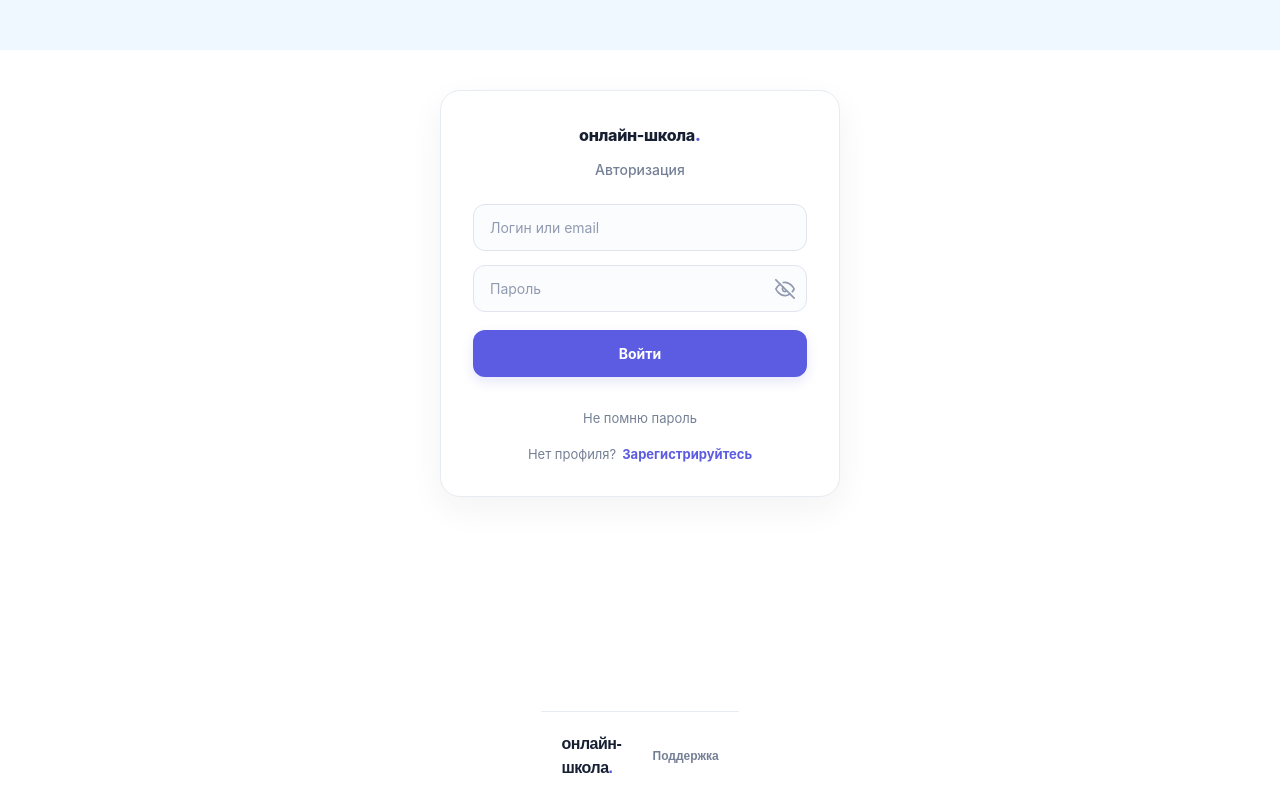
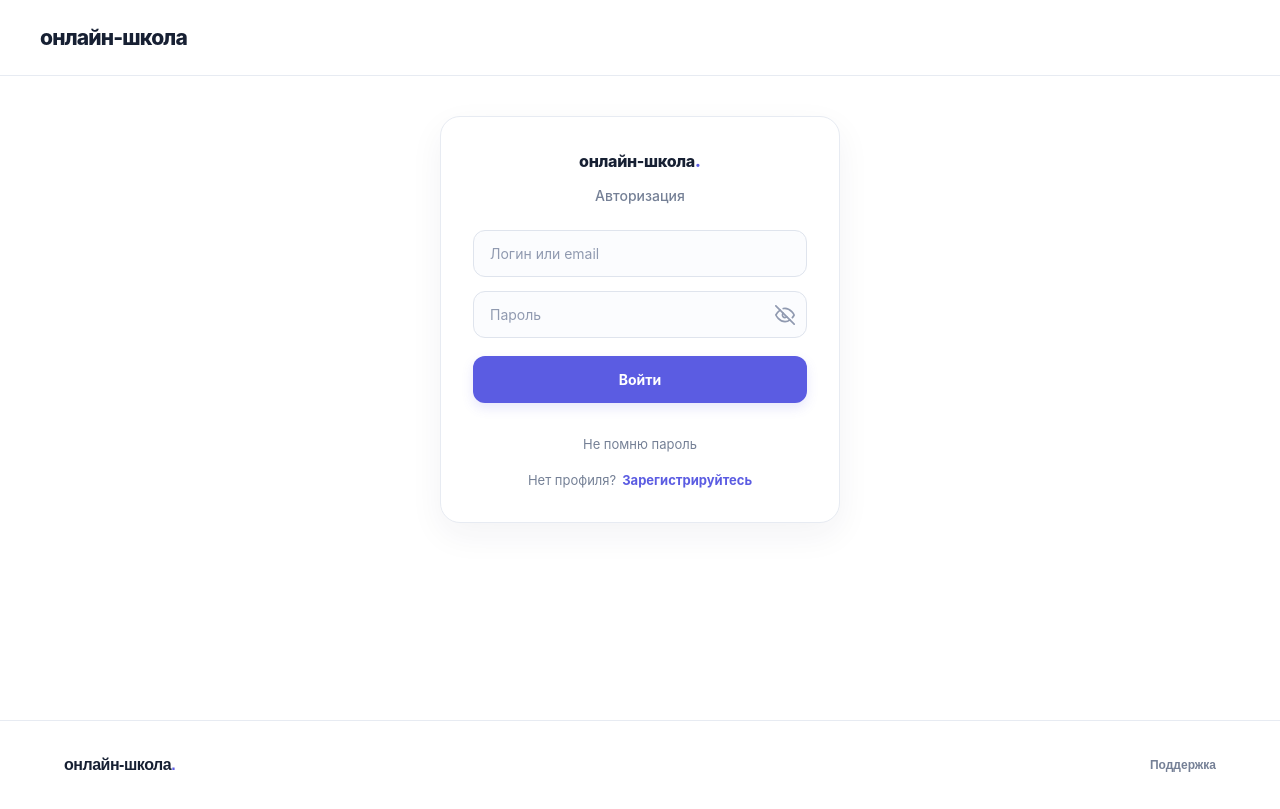
Before and after one commit to dalya1127/Frontend-OnlineSchool, a Next.js app in the folder online-school/: page /authorization in a window 1280 px wide. Built offline with nearby package versions, Linux system fonts and the light colour scheme.

Commit message:
Добавление страницы авторизации"

```diff
--- a/online-school/app/authorization/page.tsx
+++ b/online-school/app/authorization/page.tsx
@@ -4,10 +4,11 @@ import Header from "../entities/Header/ui"
 import Footer from "../entities/Footer/ui"
 
 
+
 export default function Authorization(){
     return(
         <div className={styles.main}>
-        <Header></Header>
+        <Header isRenderMenu={false}></Header>
         <AuthorizationForm></AuthorizationForm>
         <Footer></Footer>
         </div>
--- a/online-school/app/entities/Footer/ui/index.module.css
+++ b/online-school/app/entities/Footer/ui/index.module.css
@@ -5,10 +5,12 @@
   font-size: 12px;
   line-height: 1.5;
   margin-top: auto;
+  width: 100%;
+  height: 10%;
 }
 
 .footerInner {
-  width: min(1180px, calc(100% - 40px));
+  width: 90%;
   margin: 0 auto;
   min-height: 88px;
   display: flex;
--- /dev/null
+++ b/online-school/app/entities/Header/model/HeaderProps.ts
@@ -0,0 +1,3 @@
+export default interface HeaderProps{
+    isRenderMenu?: boolean;
+}
--- a/online-school/app/entities/Header/ui/index.module.css
+++ b/online-school/app/entities/Header/ui/index.module.css
@@ -1,5 +1,94 @@
-.header{
-    width: 100vw;
-    background-color: aliceblue;
-    height: 50px;
+
+.header {
+  --surface: #ffffff;
+  --text: #172033;
+  --muted: #758096;
+  --line: #e7ebf2;
+  --primary: #5b5ce2;
+  --primary-dark: #4849c8;
+  --primary-soft: #eeeeff;
+  --radius: 12px;
+
+  position: sticky;
+  top: 0;
+  z-index: 10;
+
+  display: flex;
+  align-items: center;
+  justify-content: space-between;
+  gap: 24px;
+
+  width: 100%;
+  min-height: 76px;
+  padding: 0 40px;
+
+  background: rgba(255, 255, 255, 0.88);
+  backdrop-filter: blur(18px);
+  -webkit-backdrop-filter: blur(18px);
+  border-bottom: 1px solid var(--line);
+  color: var(--text);
+  font-family: Inter, ui-sans-serif, system-ui, -apple-system, BlinkMacSystemFont,
+    "Segoe UI", sans-serif;
 }
+
+.textPlace {
+  margin: 0;
+  font-size: 21px;
+  font-weight: 800;
+  letter-spacing: -0.04em;
+  line-height: 1.2;
+  color: var(--text);
+  cursor: default;
+  user-select: none;
+}
+
+.buttonStyle {
+  display: flex;
+  align-items: center;
+  gap: 28px;
+}
+
+.buttonPlace {
+  margin: 0;
+  font-size: 14px;
+  font-weight: 600;
+  color: #69748a;
+  cursor: pointer;
+  transition: color 0.2s ease;
+  white-space: nowrap;
+  user-select: none;
+}
+
+.buttonPlace:hover {
+  color: var(--primary);
+}
+
+.buttonPlace.active {
+  color: var(--primary);
+}
+
+@media (max-width: 850px) {
+  .main {
+    padding: 0 20px;
+    gap: 16px;
+  }
+  .buttonStyle {
+    gap: 15px;
+  }
+  .buttonPlace {
+    font-size: 13px;
+  }
+}
+
+@media (max-width: 600px) {
+  .main {
+    min-height: 66px;
+    padding: 0 14px;
+  }
+  .buttonStyle {
+    display: none;
+  }
+  .textPlace {
+    font-size: 18px;
+  }
+}
--- a/online-school/app/entities/Header/ui/index.tsx
+++ b/online-school/app/entities/Header/ui/index.tsx
@@ -1,8 +1,19 @@
 'use client'
+import HeaderProps from "../model/HeaderProps"
 import styles from "./index.module.css"
 
-export default function Header(){
-    return(
-        <header className={styles.header}></header>
+
+export default function Header(data: HeaderProps) {
+    return (
+        <header className={styles.header}>
+                <h1 className={styles.textPlace}>онлайн-школа</h1>
+
+                {data.isRenderMenu==true ? <nav className={styles.buttonStyle}>
+                    <p className={styles.buttonPlace}>Главная</p>
+                    <p className={styles.buttonPlace}>Курсы</p>
+                    <p className={styles.buttonPlace}>Личный кабинет</p>
+                    <p className={styles.buttonPlace}>Домашнее задание</p>
+                </nav>:<></>}
+        </header>
     )
 }
--- a/online-school/app/entities/Widget/ui/index.tsx
+++ /dev/null
@@ -1,16 +0,0 @@
-'use client'
-import styles from './index.module.css';
-
-export default function AuthorizationForm() {
-    return(
-        <div className={styles.main}>
-            <h1 className={styles.textPlace}>онлайн-школа</h1>
-            <nav className={styles.buttonStyle}>
-                <p className={styles.buttonPlace}>Главная</p>
-                <p className={styles.buttonPlace}>Курсы</p>
-                <p className={styles.buttonPlace}>Личный кабинет</p>
-                <p className={styles.buttonPlace}>Домашнее задание</p>
-            </nav>
-        </div>
-    )
-}
--- a/online-school/app/page.tsx
+++ b/online-school/app/page.tsx
@@ -1,6 +1,5 @@
 import Image from "next/image";
 import AuthorizationForm from "./entities/AuthorizationFrom/ui";
-import Widget from "./entities/Widget/ui";
 import CourseForm from "./entities/CourseForm/ui"
 import Lecture from "./entities/Lecture/ui";
 import Lesson from "./entities/Lesson/ui";
@@ -34,7 +33,6 @@ export default function Home() {
     return (
         <>
             <AuthorizationForm></AuthorizationForm>
-            <Widget></Widget>
             <CourseForm></CourseForm>
             <Lecture></Lecture>
             <Footer></Footer>
```
Also changed, not shown: online-school/app/entities/Widget/ui/index.module.css (deleted, +0 -94 lines).
